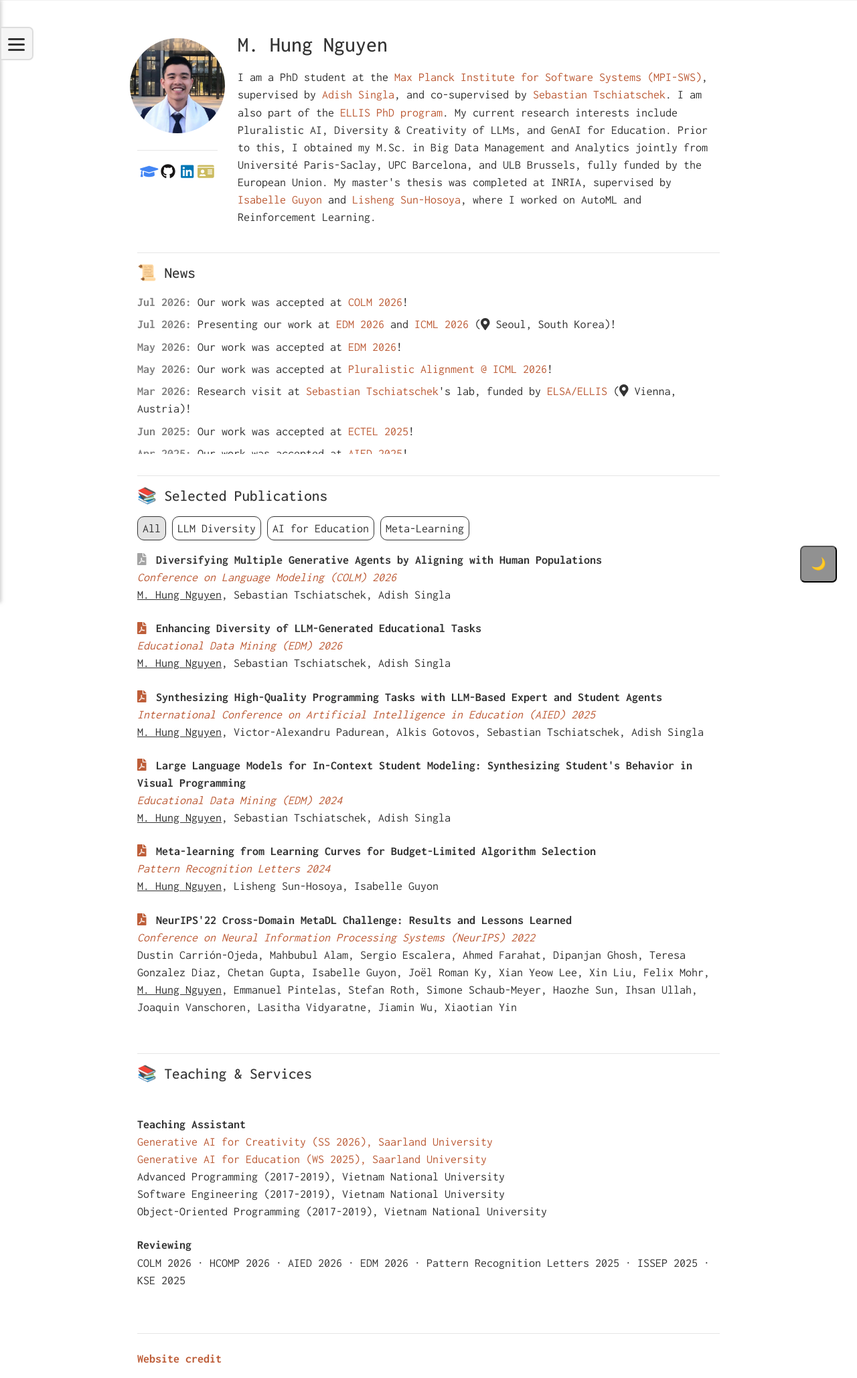
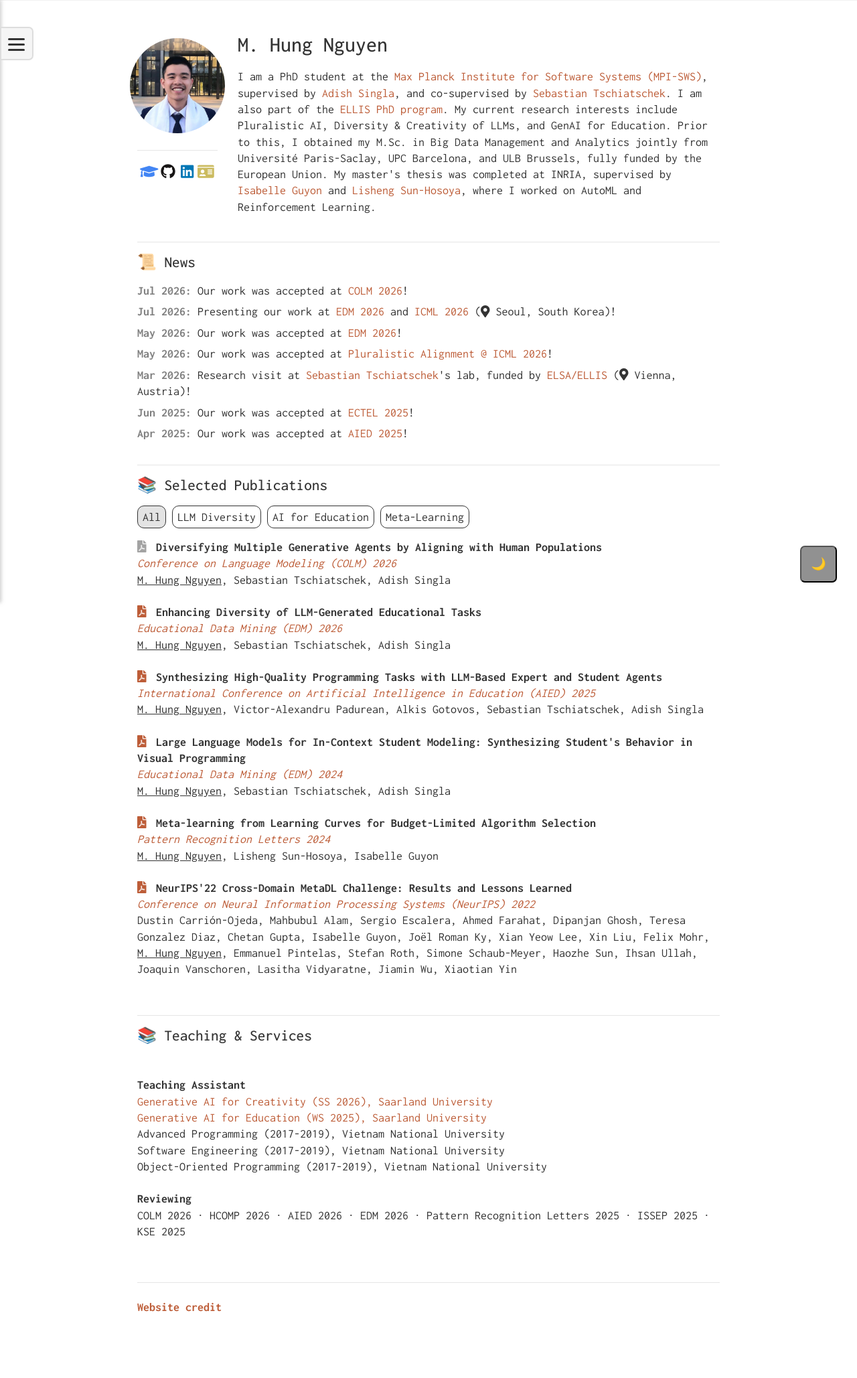
Before and after one commit to hungnm2008/mhnguyen.github.io, a Jekyll site: the page built from index.md, in a window 1280 px wide. Shown: the whole page at 67% size. Built offline with Jekyll 4.4.1, drawn with Linux system fonts in a browser that asks for light colours; nearby versions of some CDN libraries; after the commit the page ends 1981 px from its top, so only the background shows below that.

Commit message:
slightly reduce line spacing

```diff
--- a/styles/styles.css
+++ b/styles/styles.css
@@ -1,6 +1,6 @@
 /* Document body styles */
 body {
-    line-height: 1.45;
+    line-height: 1.35;
     font-family: 'Inconsolata', monospace;
     font-size: 1.125rem; /* 18px */
 }
```
